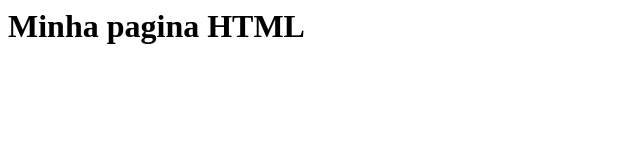
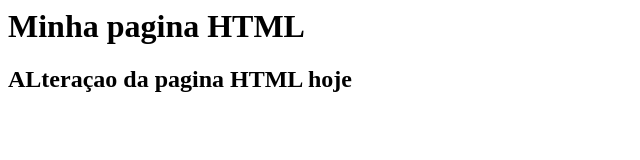
Before and after one commit to Yamazakiale/gama-no-github, a plain HTML site: page index.html in a window 1280 px wide. Shown: the whole page, without its empty margins (0-640 px from the left). Drawn offline with Linux system fonts and the light colour scheme.

Commit message:
index.html atualizado novamente

```diff
--- a/index.html
+++ b/index.html
@@ -1,5 +1,6 @@
 <html>
     <body>
         <h1>Minha pagina HTML</h1>
+        <h2>ALteraçao da pagina HTML hoje</h2>
     </body>
 </html>
```
